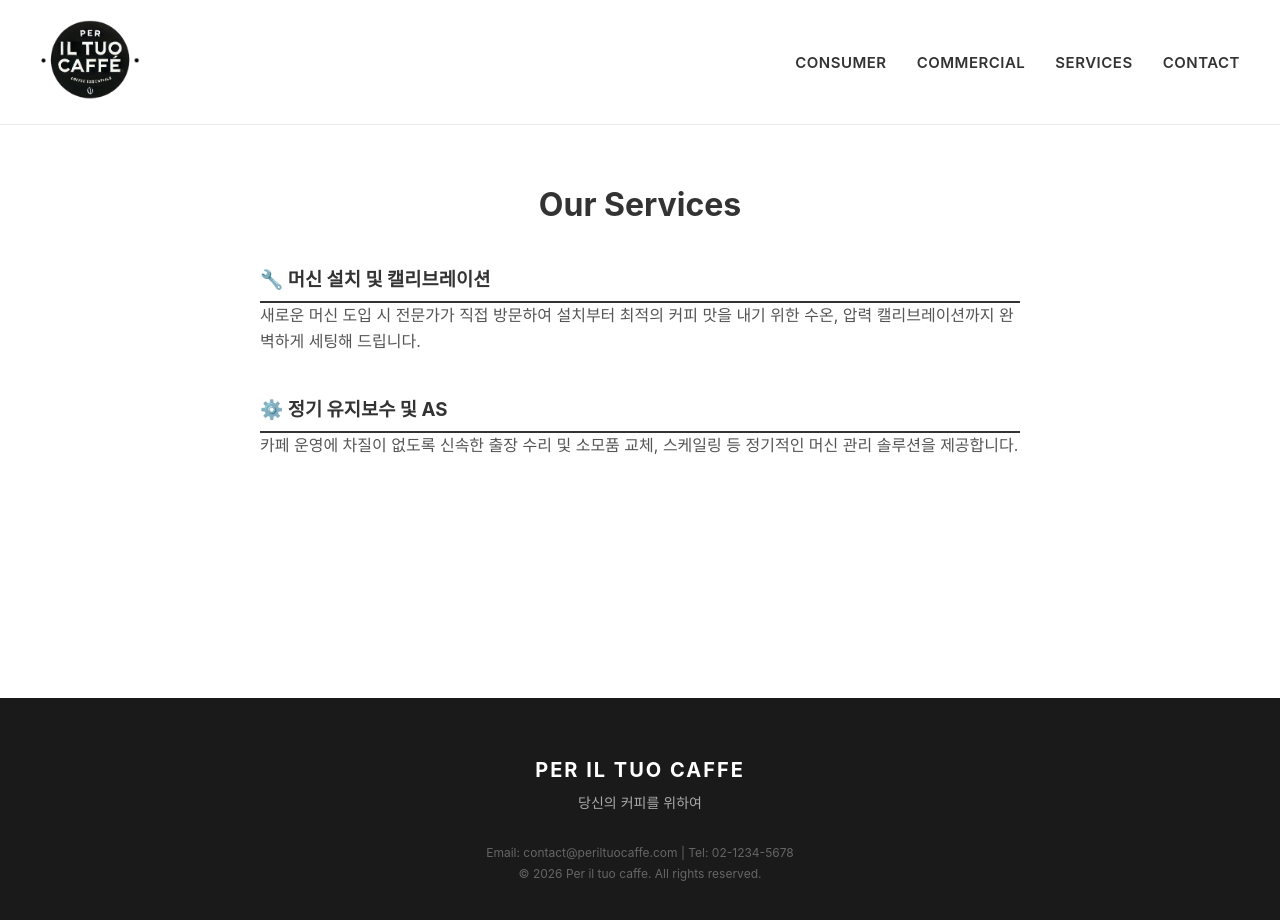
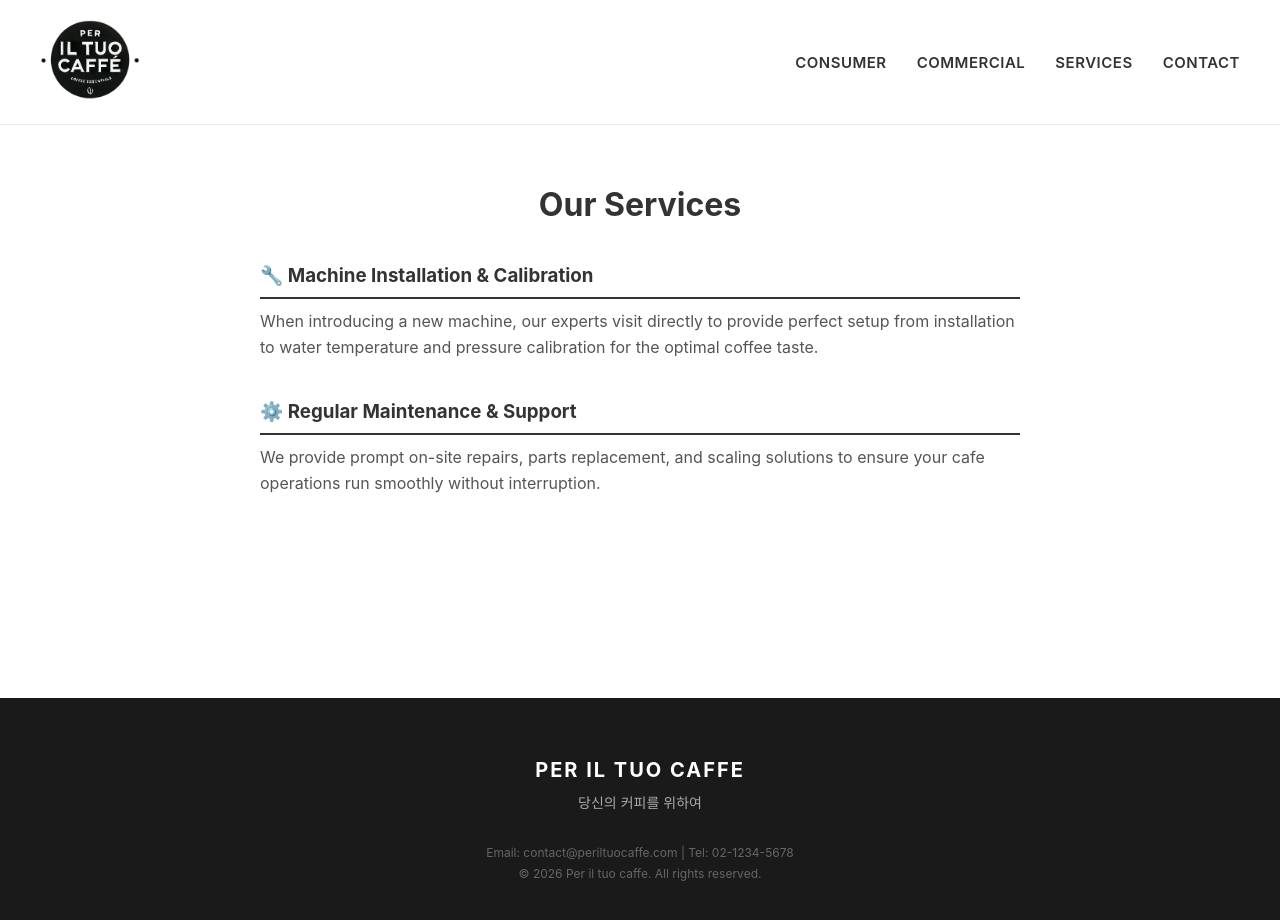
Before and after one commit to tonycho999/periltuocaffe, a React (Vite) app: page /services in a window 1280 px wide. Shown: the top 920 px of the page. Built offline with nearby package versions, Linux system fonts and the light colour scheme.

Commit message:
Update Services.jsx

```diff
--- a/src/pages/Services.jsx
+++ b/src/pages/Services.jsx
@@ -7,16 +7,16 @@ export default function Services() {
         <h2 style={{ textAlign: 'center', fontSize: '32px', marginBottom: '40px' }}>Our Services</h2>
 
         <div style={{ marginBottom: '40px' }}>
-          <h3 style={{ borderBottom: '2px solid #333', paddingBottom: '10px' }}>🔧 머신 설치 및 캘리브레이션</h3>
-          <p style={{ lineHeight: '1.6', color: '#555' }}>
-            새로운 머신 도입 시 전문가가 직접 방문하여 설치부터 최적의 커피 맛을 내기 위한 수온, 압력 캘리브레이션까지 완벽하게 세팅해 드립니다.
+          <h3 style={{ borderBottom: '2px solid #333', paddingBottom: '10px' }}>🔧 Machine Installation & Calibration</h3>
+          <p style={{ lineHeight: '1.6', color: '#555', marginTop: '10px' }}>
+            When introducing a new machine, our experts visit directly to provide perfect setup from installation to water temperature and pressure calibration for the optimal coffee taste.
           </p>
         </div>
 
         <div style={{ marginBottom: '40px' }}>
-          <h3 style={{ borderBottom: '2px solid #333', paddingBottom: '10px' }}>⚙️ 정기 유지보수 및 AS</h3>
-          <p style={{ lineHeight: '1.6', color: '#555' }}>
-            카페 운영에 차질이 없도록 신속한 출장 수리 및 소모품 교체, 스케일링 등 정기적인 머신 관리 솔루션을 제공합니다.
+          <h3 style={{ borderBottom: '2px solid #333', paddingBottom: '10px' }}>⚙️ Regular Maintenance & Support</h3>
+          <p style={{ lineHeight: '1.6', color: '#555', marginTop: '10px' }}>
+            We provide prompt on-site repairs, parts replacement, and scaling solutions to ensure your cafe operations run smoothly without interruption.
           </p>
         </div>
       </main>
```
